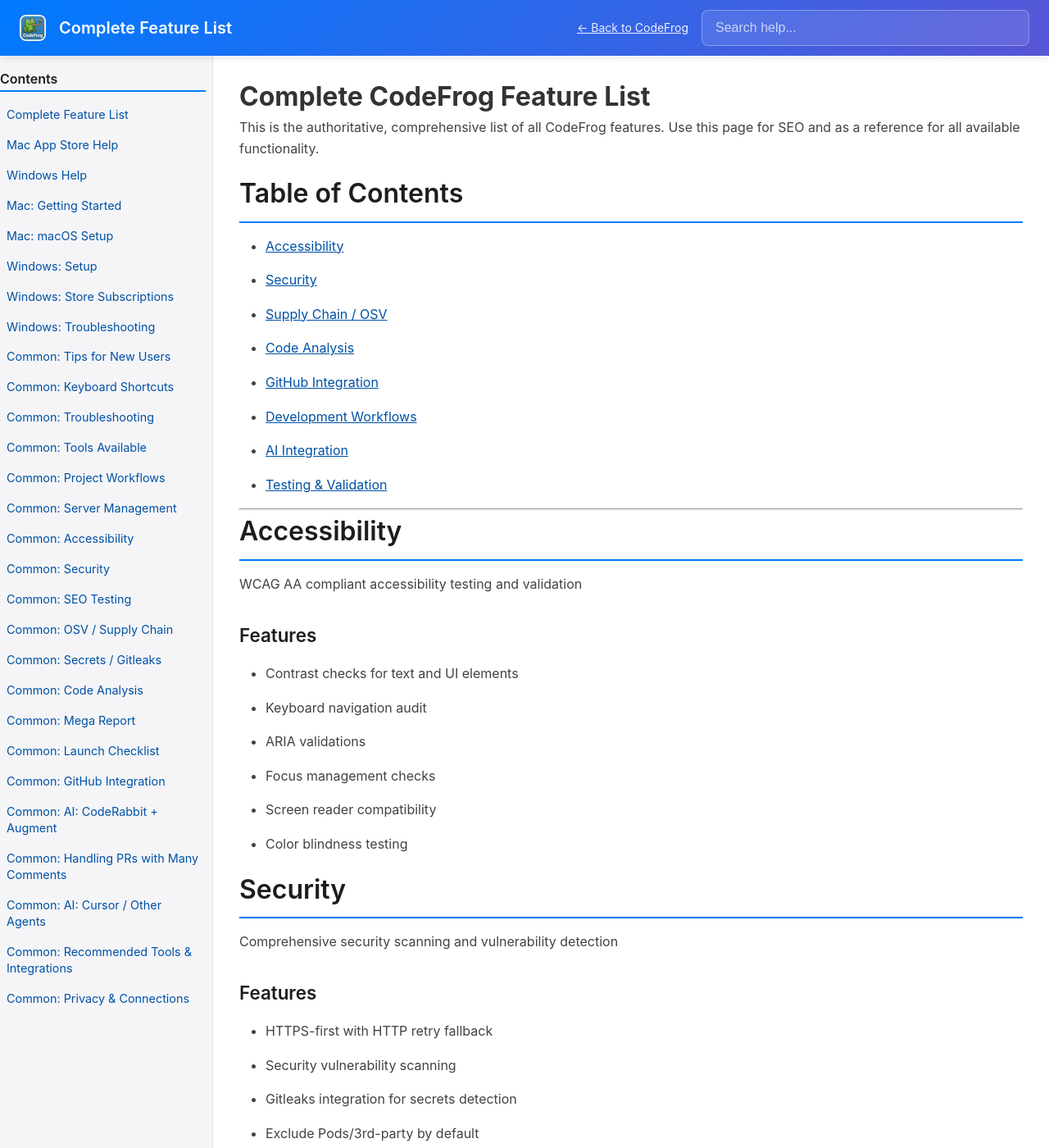
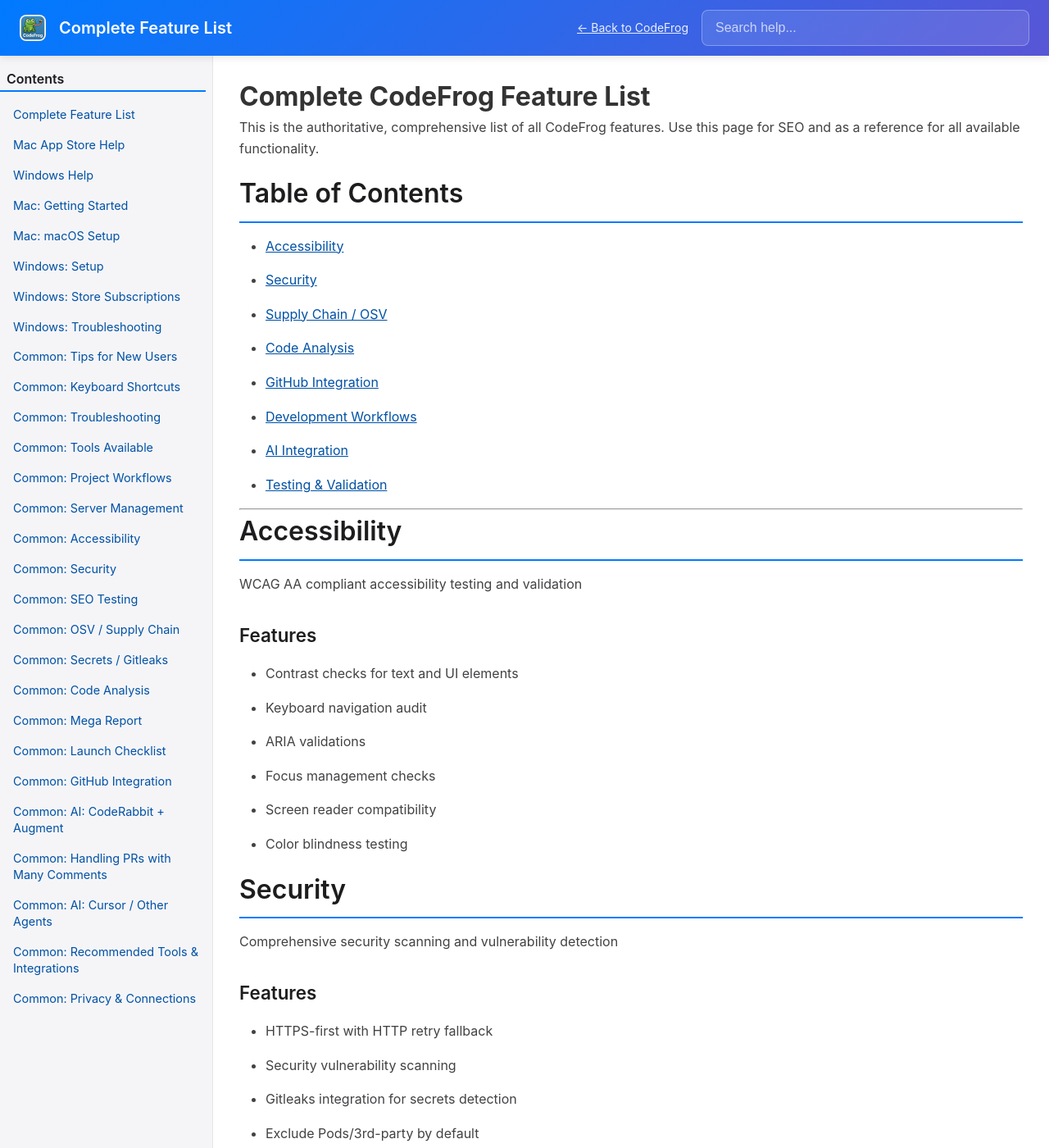
Before and after one commit to greenrobotllc/codefrog-help, a Jekyll site: the page built from index.md, in a window 1280 px wide and 1400 px high. Shown: the whole window at 82% size. Built offline with Jekyll 4.4.1, drawn with Linux system fonts in a browser that asks for light colours.

Commit message:
Sync help documentation from main repository
Synced from: 537f583696b9b1e990466de3f8a1155ae02fb92e
Date: 2025-12-29 03:11:42 UTC

```diff
--- a/assets/css/help.css
+++ b/assets/css/help.css
@@ -166,6 +166,7 @@
   margin: 0 0 0.75rem 0;
   font-weight: 600;
   padding: 0;
+  padding-left: 0.5rem;
 }
 
 .help-nav ul,
@@ -174,7 +175,7 @@
   list-style: none !important;
   padding: 0 !important;
   margin: 0 !important;
-  padding-left: 0 !important;
+  padding-left: 0.5rem !important;
   margin-left: 0 !important;
   margin-right: 0 !important;
 }
```
